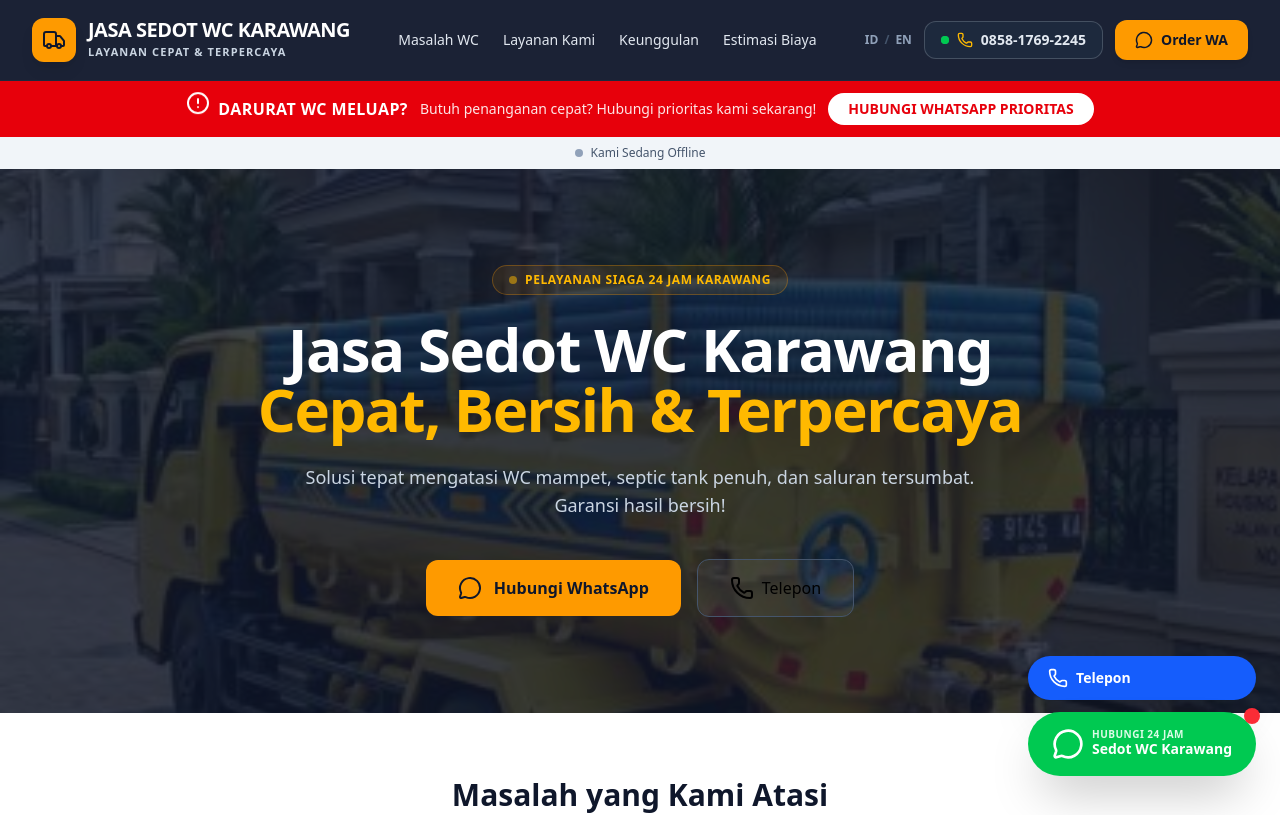
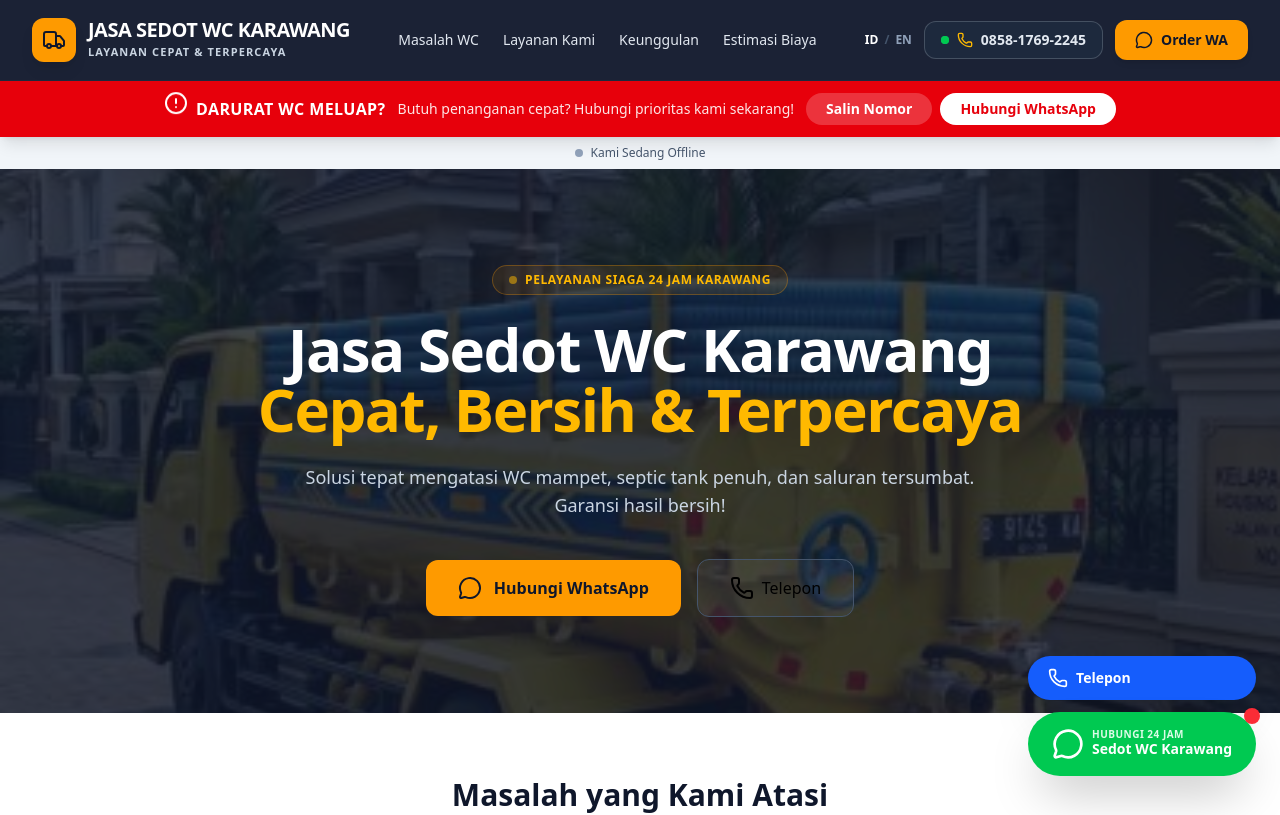
Before and after one commit to idin77/Jasa-Sedot-WC-Karawang-Eponk, a React (Vite) app: page / in a window 1280 px wide. Shown: the top 815 px of the page. Built offline with nearby package versions, Linux system fonts and the light colour scheme.

Commit message:
feat: add i18n support and new UI components
- Implement LanguageContext for multi-language support (ID/EN)
- Add ServicePriceCalculator component
- Add BackToTop utility component
- Enhance header and emergency callout with copy-to-clipboard functionality

```diff
--- a/src/App.tsx
+++ b/src/App.tsx
@@ -14,6 +14,7 @@ import PromoSection from './components/PromoSection';
 import WorkProcess from './components/WorkProcess';
 import AreaSection from './components/AreaSection';
 import MapSection from './components/MapSection';
+import ServicePriceCalculator from './components/ServicePriceCalculator';
 import BookingForm from './components/BookingForm';
 import TestimonialsSection from './components/TestimonialsSection';
 import WorkDocumentation from './components/WorkDocumentation';
@@ -21,6 +22,7 @@ import TipsSection from './components/TipsSection';
 import FAQSection from './components/FAQSection';
 import Footer from './components/Footer';
 import FloatingContactButtons from './components/FloatingWAButton';
+import BackToTop from './components/BackToTop';
 import { useSEOTracker } from './hooks/useSEOTracker';
 
 export default function App() {
@@ -39,6 +41,7 @@ export default function App() {
       <WorkProcess />
       <AreaSection />
       <MapSection />
+      <ServicePriceCalculator />
       <BookingForm />
       <TestimonialsSection />
       <WorkDocumentation />
@@ -46,6 +49,7 @@ export default function App() {
       <FAQSection />
       <Footer />
       <FloatingContactButtons />
+      <BackToTop />
     </div>
   );
 }
--- /dev/null
+++ b/src/components/BackToTop.tsx
@@ -0,0 +1,38 @@
+import { useState, useEffect } from 'react';
+import { ChevronUp } from 'lucide-react';
+
+export default function BackToTop() {
+  const [isVisible, setIsVisible] = useState(false);
+
+  useEffect(() => {
+    const toggleVisibility = () => {
+      if (window.scrollY > 600) {
+        setIsVisible(true);
+      } else {
+        setIsVisible(false);
+      }
+    };
+
+    window.addEventListener('scroll', toggleVisibility);
+    return () => window.removeEventListener('scroll', toggleVisibility);
+  }, []);
+
+  const scrollToTop = () => {
+    window.scrollTo({
+      top: 0,
+      behavior: 'smooth',
+    });
+  };
+
+  return (
+    <button
+      onClick={scrollToTop}
+      className={`fixed bottom-6 right-6 z-50 p-3 bg-amber-500 text-slate-900 rounded-full shadow-lg transition-all transform hover:scale-110 ${
+        isVisible ? 'opacity-100 translate-y-0' : 'opacity-0 translate-y-10 pointer-events-none'
+      }`}
+      aria-label="Back to top"
+    >
+      <ChevronUp size={24} />
+    </button>
+  );
+}
--- a/src/components/EmergencyCallout.tsx
+++ b/src/components/EmergencyCallout.tsx
@@ -1,9 +1,24 @@
-import React from 'react';
-import { AlertCircle } from 'lucide-react';
+import React, { useState } from 'react';
+import { AlertCircle, Check } from 'lucide-react';
 
 export default function EmergencyCallout() {
+  const [copied, setCopied] = useState(false);
+  const phoneNumber = '0858-1769-2245';
+
+  const copyToClipboard = () => {
+    navigator.clipboard.writeText(phoneNumber).then(() => {
+      setCopied(true);
+      setTimeout(() => setCopied(false), 2000);
+    });
+  };
+
   return (
-    <div className="bg-red-600 text-white py-3 px-4 shadow-lg text-center">
+    <div className="bg-red-600 text-white py-3 px-4 shadow-lg text-center relative">
+      {copied && (
+        <div className="fixed top-24 right-4 bg-green-500 text-white px-4 py-2 rounded shadow-lg z-50 text-sm flex items-center gap-2">
+          <Check size={16} /> Number copied!
+        </div>
+      )}
       <div className="max-w-7xl mx-auto flex flex-col md:flex-row items-center justify-center gap-3">
         <div className="flex items-center gap-2 font-bold uppercase tracking-wide">
           <AlertCircle className="animate-bounce" />
@@ -12,14 +27,22 @@ export default function EmergencyCallout() {
         <p className="text-sm font-medium opacity-90 hidden md:block">
           Butuh penanganan cepat? Hubungi prioritas kami sekarang!
         </p>
+        <div className="flex gap-2">
+          <button
+            onClick={copyToClipboard}
+            className="bg-white/20 text-white px-5 py-1.5 rounded-full text-sm font-bold hover:bg-white/30 transition-all transform hover:scale-105"
+          >
+            Salin Nomor
+          </button>
           <a
             href="https://wa.me/6285817692245?text=DARURAT%20WC%20MELUAP%20-%20Mohon%20bantuan%20segera"
             target="_blank"
             rel="noopener noreferrer"
             className="bg-white text-red-600 px-5 py-1.5 rounded-full text-sm font-bold hover:bg-slate-100 transition-all transform hover:scale-105"
           >
-          HUBUNGI WHATSAPP PRIORITAS
+            Hubungi WhatsApp
           </a>
+        </div>
       </div>
     </div>
   );
--- a/src/components/Header.tsx
+++ b/src/components/Header.tsx
@@ -1,8 +1,26 @@
-import { Phone, MessageCircle, Truck } from 'lucide-react';
+import { Phone, MessageCircle, Truck, Check } from 'lucide-react';
+import { useLanguage } from '../context/LanguageContext';
+import { useState } from 'react';
 
 export default function Header() {
+  const { language, toggleLanguage, t } = useLanguage();
+  const [copied, setCopied] = useState(false);
+  const phoneNumber = '0858-1769-2245';
+
+  const copyToClipboard = () => {
+    navigator.clipboard.writeText(phoneNumber).then(() => {
+      setCopied(true);
+      setTimeout(() => setCopied(false), 2000);
+    });
+  };
+
   return (
     <header className="sticky top-0 z-45 w-full bg-slate-900/95 backdrop-blur-md border-b border-slate-800 text-white">
+      {copied && (
+        <div className="fixed top-24 right-4 bg-green-500 text-white px-4 py-2 rounded shadow-lg z-50 text-sm flex items-center gap-2">
+          <Check size={16} /> Number copied successfully!
+        </div>
+      )}
       <div className="max-w-7xl mx-auto px-4 sm:px-6 lg:px-8">
         <div className="flex items-center justify-between h-20">
           {/* Logo */}
@@ -12,40 +30,46 @@ export default function Header() {
             </div>
             <div>
               <span className="block font-extrabold text-lg sm:text-xl tracking-tight leading-none text-white">
-                JASA SEDOT WC KARAWANG
+                {t('header.title')}
               </span>
               <span className="text-[11px] text-slate-300 tracking-widest font-semibold uppercase mt-1 block">
-                Layanan Cepat & Terpercaya
+                {t('header.subtitle')}
               </span>
             </div>
           </div>
 
           {/* Navigation Menu */}
           <nav className="hidden md:flex items-center gap-6 text-xs sm:text-sm font-medium">
-            <a href="#masalah" className="text-slate-200 hover:text-amber-400 transition-colors">Masalah WC</a>
-            <a href="#layanan" className="text-slate-200 hover:text-amber-400 transition-colors">Layanan Kami</a>
-            <a href="#keunggulan" className="text-slate-200 hover:text-amber-400 transition-colors">Keunggulan</a>
-            <a href="#estimasi" className="text-slate-200 hover:text-amber-400 transition-colors">Estimasi Biaya</a>
+            <a href="#masalah" className="text-slate-200 hover:text-amber-400 transition-colors">{t('header.nav.masalah')}</a>
+            <a href="#layanan" className="text-slate-200 hover:text-amber-400 transition-colors">{t('header.nav.layanan')}</a>
+            <a href="#keunggulan" className="text-slate-200 hover:text-amber-400 transition-colors">{t('header.nav.keunggulan')}</a>
+            <a href="#estimasi" className="text-slate-200 hover:text-amber-400 transition-colors">{t('header.nav.estimasi')}</a>
           </nav>
 
           {/* Header CTA */}
           <div className="flex items-center gap-3">
-            <button className="hidden sm:flex items-center gap-1.5 text-xs font-bold text-slate-400 hover:text-white transition-colors">
-              <span>ID</span>
+            <button
+              onClick={toggleLanguage}
+              className="hidden sm:flex items-center gap-1.5 text-xs font-bold text-slate-400 hover:text-white transition-colors"
+            >
+              <span className={language === 'id' ? 'text-white' : ''}>ID</span>
               <span className="text-slate-600">/</span>
-              <span>EN</span>
+              <span className={language === 'en' ? 'text-white' : ''}>EN</span>
             </button>
-            <a href="tel:0858-1769-2245" className="hidden lg:flex items-center gap-2 bg-slate-800 border border-slate-200/20 px-4 py-2 rounded-xl text-slate-200 text-sm font-semibold hover:bg-slate-800/80 transition-all">
+            <button
+              onClick={copyToClipboard}
+              className="hidden lg:flex items-center gap-2 bg-slate-800 border border-slate-200/20 px-4 py-2 rounded-xl text-slate-200 text-sm font-semibold hover:bg-slate-800/80 transition-all cursor-pointer"
+            >
               <div className="relative flex h-2 w-2">
                 <span className="animate-ping absolute inline-flex h-full w-full rounded-full bg-green-400 opacity-75"></span>
                 <span className="relative inline-flex rounded-full h-2 w-2 bg-green-500"></span>
               </div>
               <Phone size={16} className="text-amber-400" />
-              <span>0858-1769-2245</span>
-            </a>
+              <span>{phoneNumber}</span>
+            </button>
             <a href="https://wa.me/6285817692245" className="bg-amber-500 hover:bg-amber-600 text-slate-900 px-5 py-2.5 rounded-xl text-sm font-bold flex items-center gap-2 shadow-md transition-all">
               <MessageCircle size={18} />
-              <span>Order WA</span>
+              <span>{t('header.cta')}</span>
             </a>
           </div>
         </div>
--- /dev/null
+++ b/src/context/LanguageContext.tsx
@@ -0,0 +1,47 @@
+import { createContext, useContext, useState, ReactNode } from 'react';
+import { Language } from '../types';
+import { translations } from '../i18n/translations';
+
+interface LanguageContextType {
+  language: Language;
+  toggleLanguage: () => void;
+  t: (key: any) => any; // Simple translation helper
+}
+
+const LanguageContext = createContext<LanguageContextType | undefined>(undefined);
+
+export const LanguageProvider = ({ children }: { children: ReactNode }) => {
+  const [language, setLanguage] = useState<Language>('id');
+
+  const toggleLanguage = () => {
+    setLanguage(prev => (prev === 'id' ? 'en' : 'id'));
+  };
+
+  // Very simple lookup, can be expanded to nested keys
+  const t = (path: string) => {
+    const keys = path.split('.');
+    let result: any = translations[language];
+    for (const key of keys) {
+      if (result && result[key]) {
+        result = result[key];
+      } else {
+        return path; // Fallback
+      }
+    }
+    return result;
+  };
+
+  return (
+    <LanguageContext.Provider value={{ language, toggleLanguage, t }}>
+      {children}
+    </LanguageContext.Provider>
+  );
+};
+
+export const useLanguage = () => {
+  const context = useContext(LanguageContext);
+  if (!context) {
+    throw new Error('useLanguage must be used within a LanguageProvider');
+  }
+  return context;
+};
--- /dev/null
+++ b/src/i18n/translations.ts
@@ -0,0 +1,30 @@
+import { Translations } from '../types';
+
+export const translations: Record<'id' | 'en', Translations> = {
+  id: {
+    header: {
+      title: 'JASA SEDOT WC KARAWANG',
+      subtitle: 'Layanan Cepat & Terpercaya',
+      nav: {
+        masalah: 'Masalah WC',
+        layanan: 'Layanan Kami',
+        keunggulan: 'Keunggulan',
+        estimasi: 'Estimasi Biaya',
+      },
+      cta: 'Order WA',
+    },
+  },
+  en: {
+    header: {
+      title: 'KARAWANG SEPTIC TANK CLEANING',
+      subtitle: 'Fast & Reliable Service',
+      nav: {
+        masalah: 'Septic Issues',
+        layanan: 'Our Services',
+        keunggulan: 'Why Choose Us',
+        estimasi: 'Cost Estimation',
+      },
+      cta: 'Order via WA',
+    },
+  },
+};
--- a/src/main.tsx
+++ b/src/main.tsx
@@ -2,9 +2,12 @@ import {StrictMode} from 'react';
 import {createRoot} from 'react-dom/client';
 import App from './App.tsx';
 import './index.css';
+import { LanguageProvider } from './context/LanguageContext';
 
 createRoot(document.getElementById('root')!).render(
   <StrictMode>
-    <App />
+    <LanguageProvider>
+      <App />
+    </LanguageProvider>
   </StrictMode>,
 );
--- /dev/null
+++ b/src/types.ts
@@ -0,0 +1,16 @@
+export type Language = 'id' | 'en';
+
+export interface Translations {
+  header: {
+    title: string;
+    subtitle: string;
+    nav: {
+      masalah: string;
+      layanan: string;
+      keunggulan: string;
+      estimasi: string;
+    };
+    cta: string;
+  };
+  // Add more sections as needed
+}
```
Lines whose indentation alone changed are shown as unchanged.
